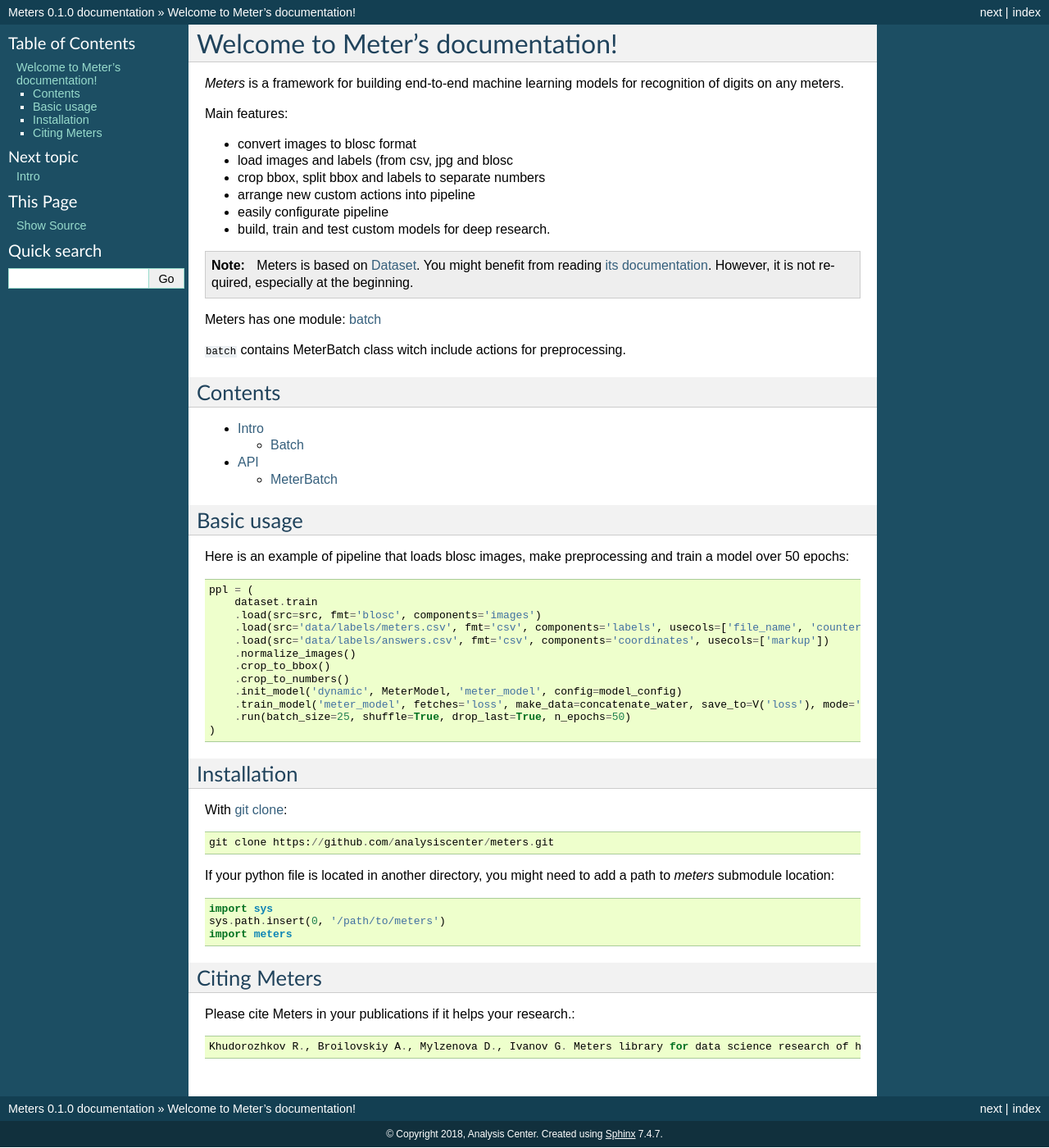
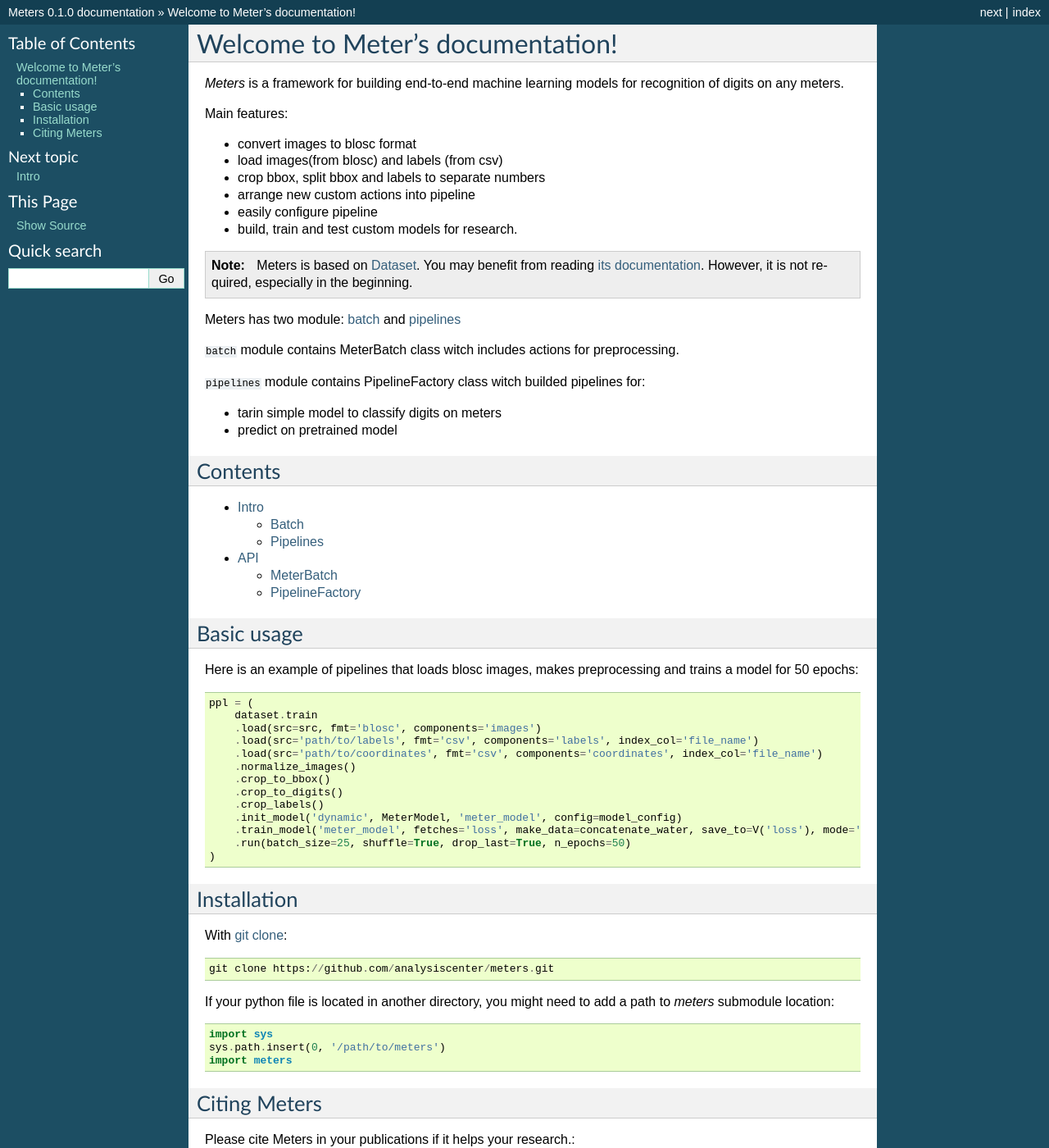
Before and after one commit to analysiscenter/meters, a Sphinx documentation site: the page built from docs/index.rst, in a window 1280 px wide and 1400 px high. Shown: the whole window at 82% size. Built offline with Sphinx 7.4.7, drawn with Linux system fonts in a browser that asks for light colours; some of the changed text lies outside the part shown.

Commit message:
Added docstring for pipelines and update README

```diff
--- a/docs/api/meters.rst
+++ b/docs/api/meters.rst
@@ -6,3 +6,4 @@ API
    :titlesonly:
 
    meters.batch
+   meters.pipelines
--- a/docs/index.rst
+++ b/docs/index.rst
@@ -6,17 +6,22 @@ Welcome to Meter's documentation!
 Main features:
 
 * convert images to blosc format
-* load images and labels (from csv, jpg and blosc
+* load images(from blosc) and labels (from csv)
 * crop bbox, split bbox and labels to separate numbers
 * arrange new custom actions into pipeline
-* easily configurate pipeline
-* build, train and test custom models for deep research.
+* easily configure pipeline
+* build, train and test custom models for research.
 
-.. note:: Meters is based on `Dataset <https://github.com/analysiscenter/dataset>`_. You might benefit from reading `its documentation <https://analysiscenter.github.io/dataset>`_. However, it is not required, especially at the beginning.
+.. note:: Meters is based on `Dataset <https://github.com/analysiscenter/dataset>`_. You may benefit from reading `its documentation <https://analysiscenter.github.io/dataset>`_. However, it is not required, especially in the beginning.
 
-Meters has one module: :doc:`batch <./api/meters.batch>`
+Meters has two module: :doc:`batch <./api/meters.batch>` and :doc:`pipelines <./api/meters.pipelines>`
 
-``batch`` contains MeterBatch class witch include actions for preprocessing.
+``batch`` module contains MeterBatch class witch includes actions for preprocessing.
+
+``pipelines`` module contains PipelineFactory class witch builded pipelines for:
+
+* tarin simple model to classify digits on meters
+* predict on pretrained model
 
 Contents
 =========
@@ -29,16 +34,17 @@ Contents
 
 Basic usage
 ============
-Here is an example of pipeline that loads blosc images, make preprocessing and train a model over 50 epochs::
+Here is an example of pipelines that loads blosc images, makes preprocessing and trains a model for 50 epochs::
 
   ppl = (
       dataset.train
       .load(src=src, fmt='blosc', components='images')
-      .load(src='data/labels/meters.csv', fmt='csv', components='labels', usecols=['file_name', 'counter_value'], crop_labels=True)
-      .load(src='data/labels/answers.csv', fmt='csv', components='coordinates', usecols=['markup'])
+      .load(src='path/to/labels', fmt='csv', components='labels', index_col='file_name')
+      .load(src='path/to/coordinates', fmt='csv', components='coordinates', index_col='file_name')
       .normalize_images()
       .crop_to_bbox()
-      .crop_to_numbers()
+      .crop_to_digits()
+      .crop_labels()
       .init_model('dynamic', MeterModel, 'meter_model', config=model_config)
       .train_model('meter_model', fetches='loss', make_data=concatenate_water, save_to=V('loss'), mode='a')
       .run(batch_size=25, shuffle=True, drop_last=True, n_epochs=50)
@@ -58,6 +64,6 @@ If your python file is located in another directory, you might need to add a pat
 
 Citing Meters
 ==============
-Please cite Meters in your publications if it helps your research.::
+Please cite Meters in your publications if it helps your research.:
 
-    Khudorozhkov R., Broilovskiy A., Mylzenova D., Ivanov G. Meters library for data science research of heart signals. 2018.
+``Khudorozhkov R., Broilovskiy A., Mylzenova D., Ivanov G. Meters library for data science research of meters. 2018.``
--- a/docs/intro/intro.rst
+++ b/docs/intro/intro.rst
@@ -1,8 +1,9 @@
 Intro
-=========
+=====
 
 .. toctree::
    :maxdepth: 2
    :titlesonly:
 
    batch
+   pipelines
```
Also changed, not shown: README.md (+27 -26 lines), docs/api/meters.batch.rst (+4 -4 lines), docs/api/meters.pipelines.rst (added, +20 -0 lines), docs/intro/batch.rst (+6 -4 lines), docs/intro/pipelines.rst (added, +37 -0 lines).
